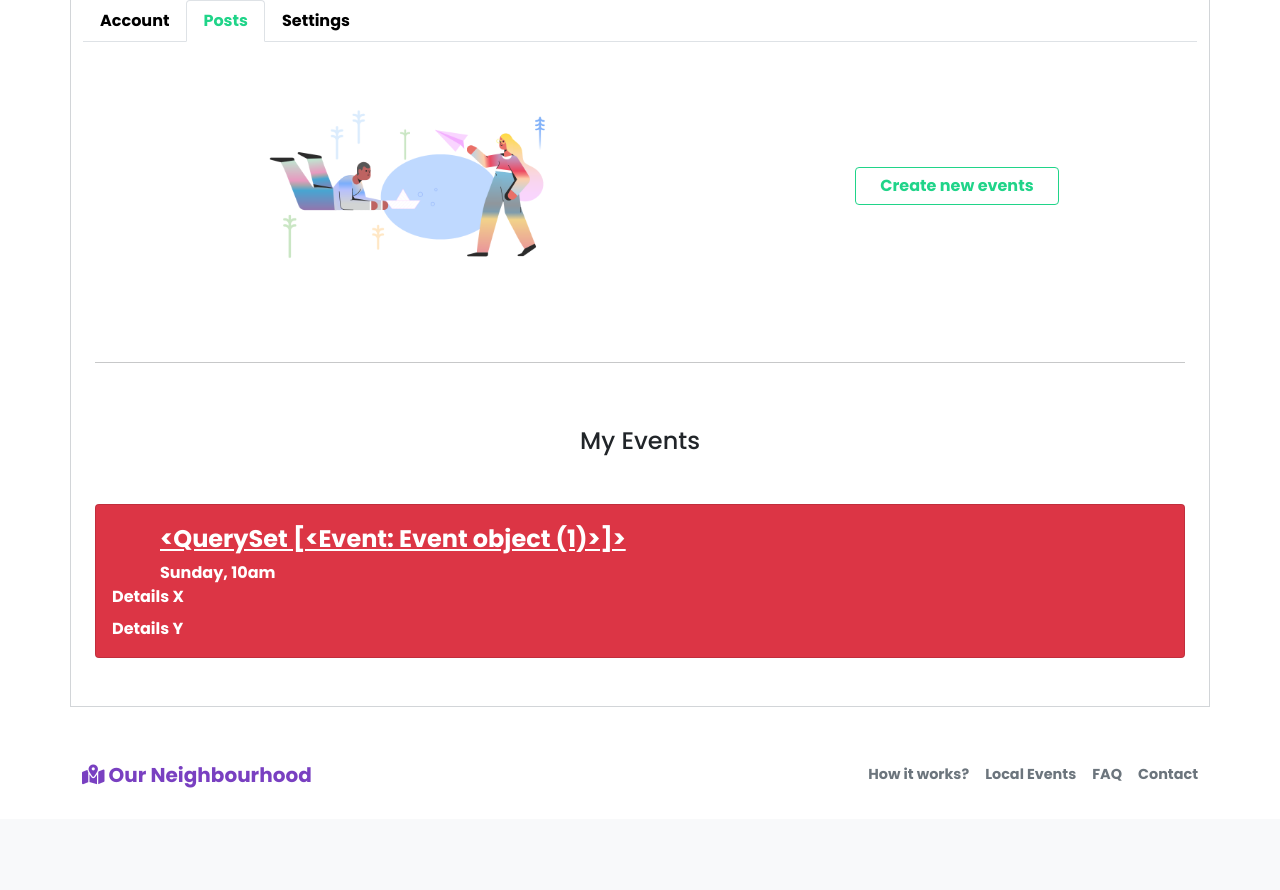
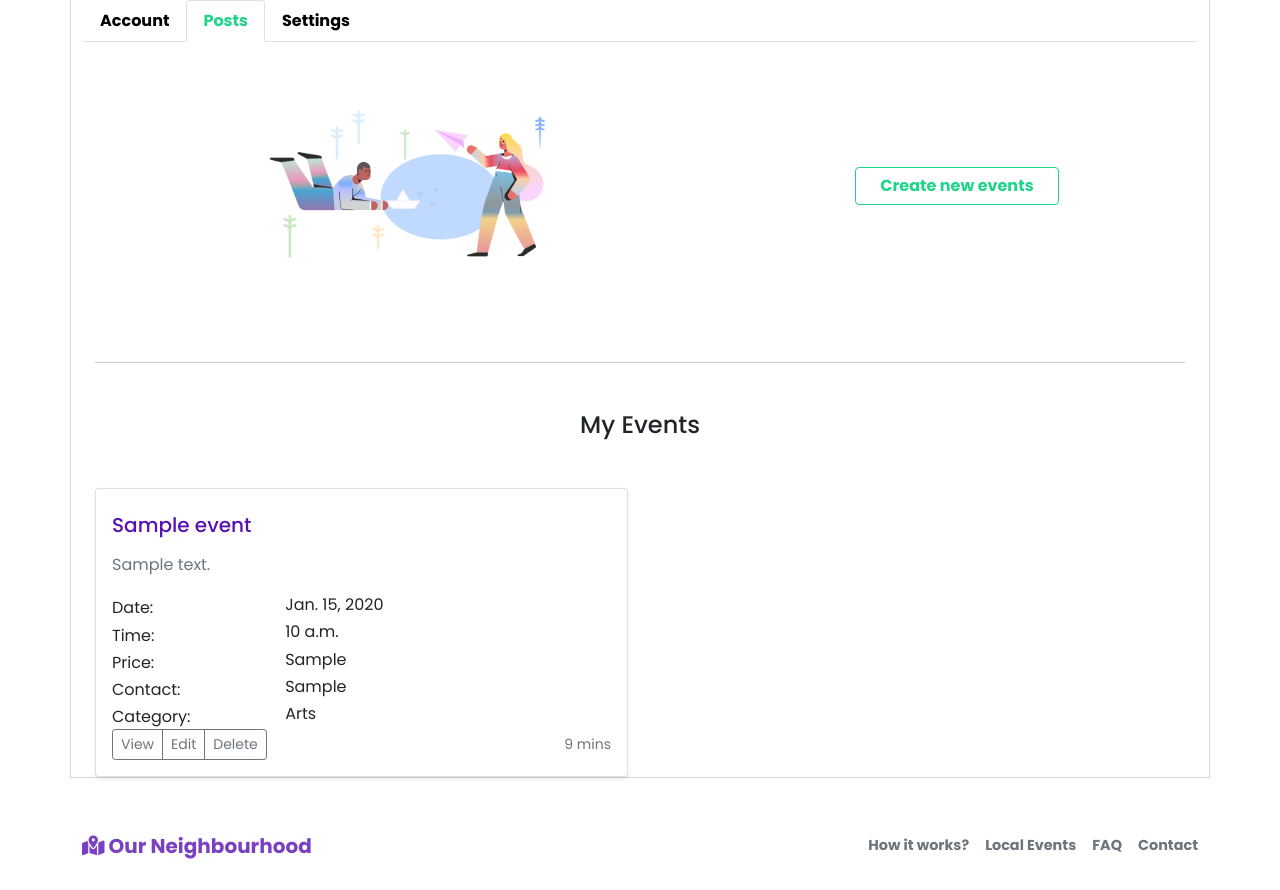
Before and after one commit to stef-cruz/our_neighbourhood, a Django app: page /profile/ in a window 1280 px wide, after a click on "Posts". Shown: the part 207-1097 px from the top of the page. Before the commit the page ends 995 px from the top, so only its background shows below. Run offline with Django 3.2, Linux system fonts and the light colour scheme; a user stored in the database is signed in; tables that the repository leaves empty hold one stand-in row (values such as "Sample post"); grey boxes marked "Sample" are stand-in pictures; style sheets or scripts are compiled from the project's sources; some libraries are stand-ins or nearby versions.

Commit message:
Add card layout to user's event

```diff
--- a/profiles/templates/profiles/profile-posts.html
+++ b/profiles/templates/profiles/profile-posts.html
@@ -1,4 +1,5 @@
 <div class="container my-posts">
+    <!-- Create new event -->
     <div class="row my-5">
         <div class="col-md-7 p-3 p-lg-5 pt-lg-3">
             <div class="my-posts__img"></div>
@@ -10,30 +11,63 @@
             </a>
         </div>
     </div>
+
     <hr>
-    <div class="row">
-        <div class="col-12">
-            <h4 class="text-center page-header">My Events</h4>
-        </div>
-        <div class="col-12">
-            <div class="card card-stretch bg-danger mb-5 mb-xxl-8">
+
+    <!-- User's events -->
+    <h4 class="text-center page-header">My Events</h4>
+    <div class="row row-cols-1 row-cols-md-2 g-4">
+        {% for event in events %}
+        <div class="col">
+            <div class="card shadow-sm h-100 card-content">
                 <div class="card-body">
-                    <div class="d-flex align-items-center">
-                        <div class="symbol symbol-50px me-5">
-                        <span class="symbol-label bg-white bg-opacity-10">
-                    </span>
+                    <!-- Event title -->
+                    <h5 class="card-title card-content__title py-2">{{ event.title }}</h5>
+                    <!-- Event description -->
+                    <p class="card-text text-muted">{{ event.description }}</p>
+                    <!-- Event details -->
+                    <div class="card-content__key">
+                        <p>Date:</p>
+                    </div>
+                    <div class="card-content__value">
+                        <p>{{ event.event_date }}</p>
+                    </div>
+                     <div class="card-content__key">
+                        <p>Time:</p>
+                    </div>
+                    <div class="card-content__value">
+                        <p>{{ event.event_time }}</p>
+                    </div>
+                    <div class="card-content__key">
+                        <p>Price:</p>
+                    </div>
+                    <div class="card-content__value">
+                        <p>{{ event.event_price }}</p>
+                    </div>
+                     <div class="card-content__key">
+                        <p>Contact:</p>
+                    </div>
+                    <div class="card-content__value">
+                        <p>{{ event.event_contact }}</p>
+                    </div>
+                    <div class="card-content__key">
+                        <p>Category:</p>
+                    </div>
+                    <div class="card-content__value">
+                        <p>{{ event.event_category }}</p>
+                    </div>
+                    <!-- Card buttons -->
+                    <div class="d-flex justify-content-between align-items-center">
+                        <div class="btn-group">
+                            <button type="button" class="btn btn-sm btn-outline-secondary">View</button>
+                            <button type="button" class="btn btn-sm btn-outline-secondary">Edit</button>
+                            <button type="button" class="btn btn-sm btn-outline-secondary">Delete</button>
                         </div>
-                        <div>
-                            <a href="#" class="fs-4 text-white text-hover-primary fw-bolder">{{ events }}</a>
-                            <div class="fs-7 text-white opacity-75 fw-bold mt-1">Sunday, 10am</div>
-                        </div>
-                    </div>
-                    <div class="fw-bolder text-white pt-7">
-                        <span class="d-block">Details X</span>
-                        <span class="d-block pt-2">Details Y</span>
+                        <small class="text-muted">9 mins</small>
                     </div>
                 </div>
             </div>
         </div>
+        {% endfor %}
     </div>
 </div>
--- /dev/null
+++ b/static/css/_card.scss
@@ -0,0 +1,27 @@
+.card-content {
+  &__title {
+    color: $prim-colour;
+  }
+  &__key,
+  &__value {
+    padding-right: 0.8rem;
+    display: inline-block;
+  }
+
+  &__key p,
+  &__value p {
+    margin: 0;
+  }
+
+  &__key {
+    width: 30%;
+    margin-right: 1.2rem;
+    padding-top: 0.2rem;
+    vertical-align: top;
+  }
+
+  &__value {
+    position: relative;
+    width: 60%;
+  }
+}
--- a/static/css/style.scss
+++ b/static/css/style.scss
@@ -6,6 +6,7 @@
 @import "profile";
 @import "authentication";
 @import "toast";
+@import "card";
 
 //
 // General Styling
```
